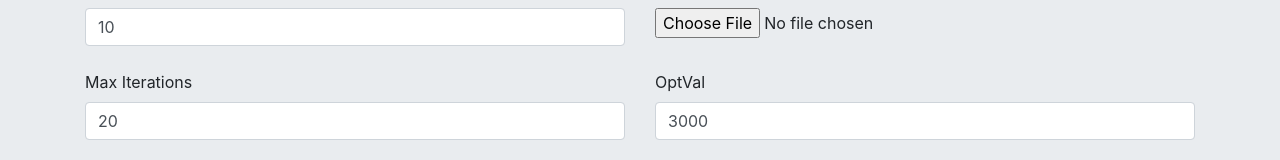
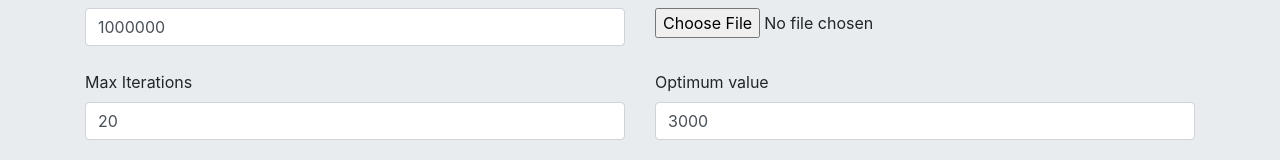
Before and after one commit to zeabdelkhalek/React-Knapsack-Solver, a React (Create React App) app: page /hill-climbing in a window 1280 px wide. Shown: the part 304-464 px from the top of the page. Built offline with nearby package versions, Linux system fonts and the light colour scheme.

Commit message:
Set default max weight

```diff
--- a/src/screens/Greedy.js
+++ b/src/screens/Greedy.js
@@ -10,7 +10,7 @@ class InputSection extends Component {
     super(props);
 
     this.state = {
-      max_weight: 10,
+      max_weight: 1000000,
       dataset: [],
       bestSet: [],
       greedy_method: "Greedy profit",
--- a/src/screens/HillClimbing.js
+++ b/src/screens/HillClimbing.js
@@ -12,7 +12,7 @@ class InputSection extends Component {
     super(props);
 
     this.state = {
-      max_weight: 10,
+      max_weight: 1000000,
       dataset: [],
       bestSet: [],
       bestValue: null,
@@ -135,7 +135,7 @@ class InputSection extends Component {
           </div>
           <br />
           <div className="col">
-            <Label for="opt_val">OptVal</Label>
+            <Label for="opt_val">Optimum value</Label>
             <Input
               type="number"
               name="opt_val"
```
